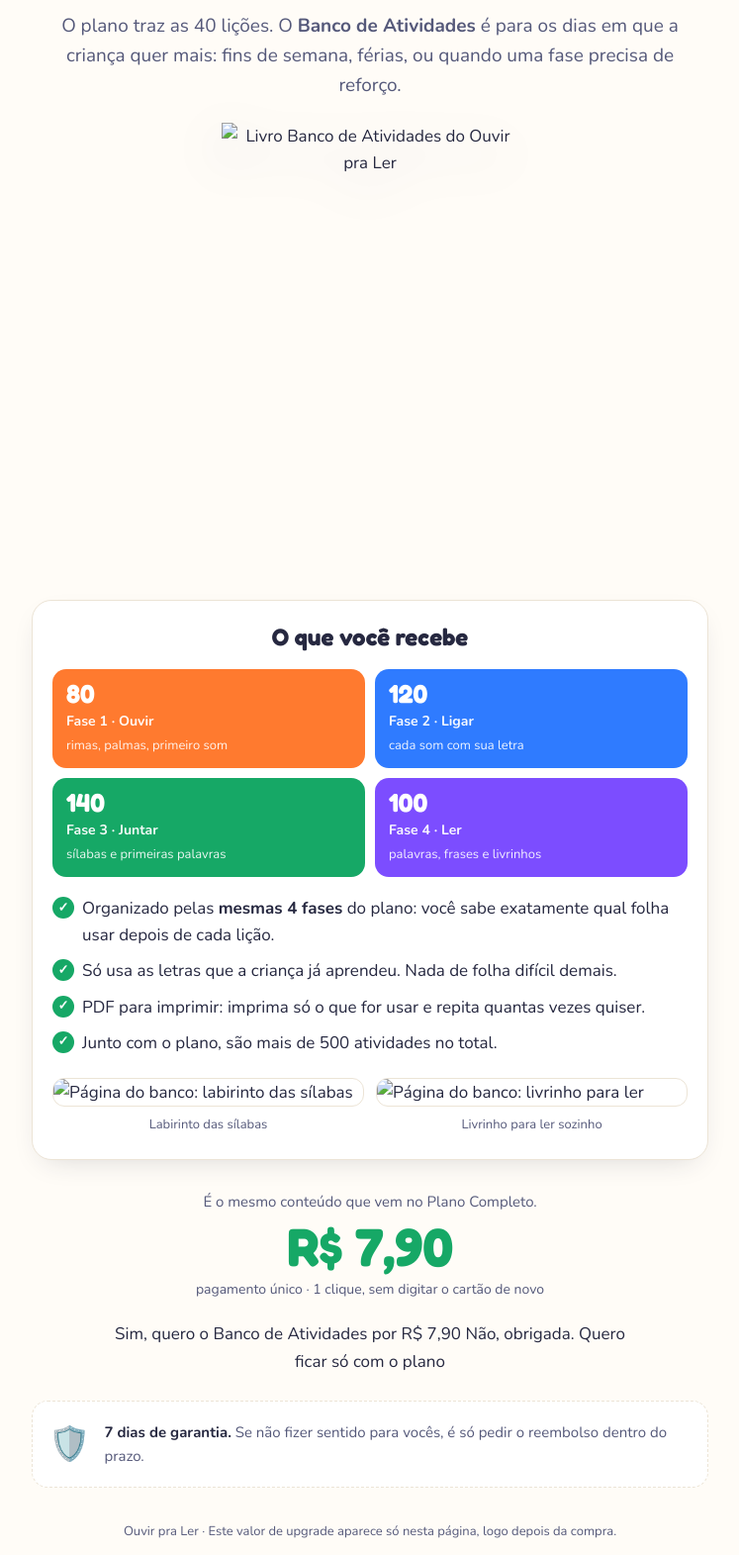
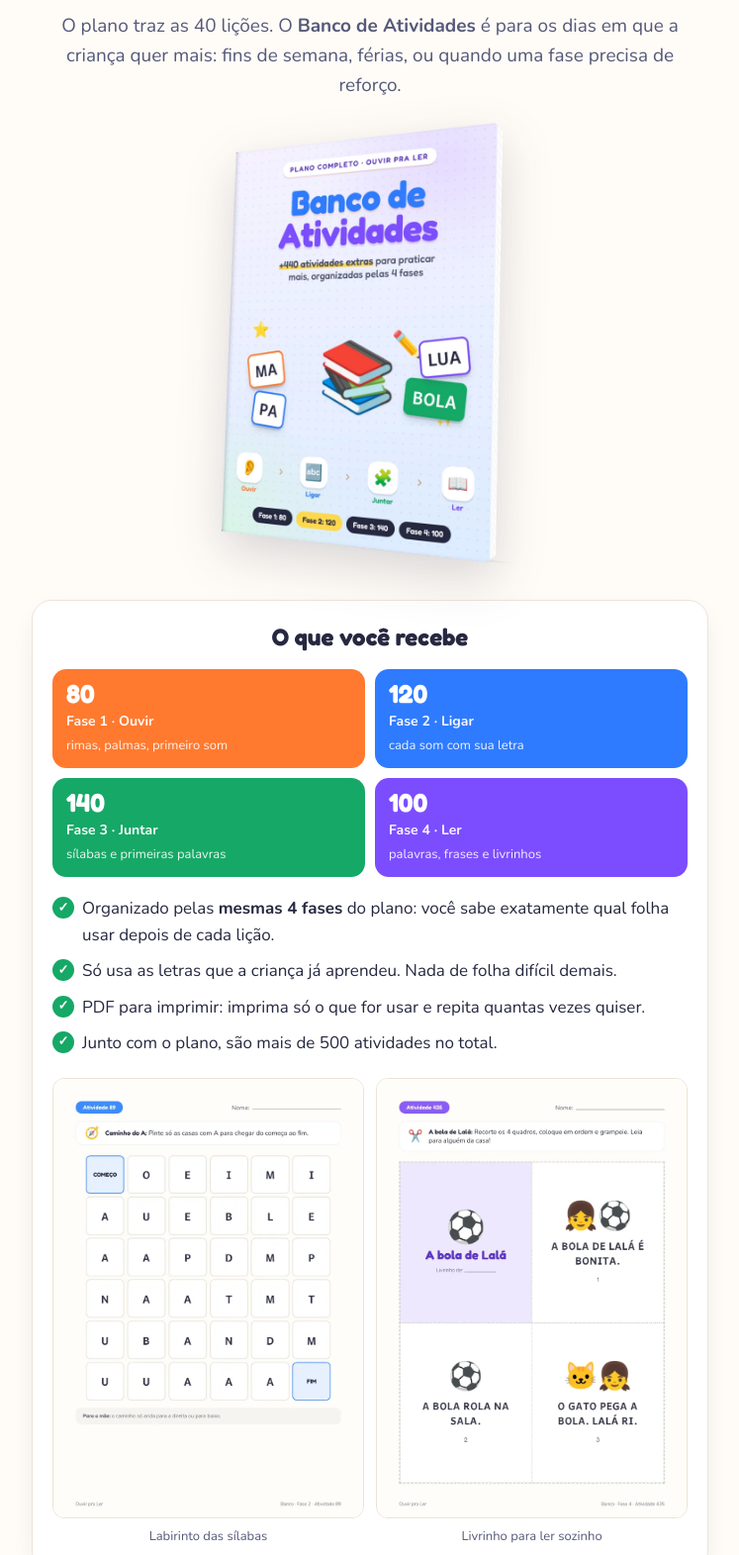
Before and after one commit to ivomanoel788-star/ouvirpraler, a plain HTML site: page oferta.html in a window 1280 px wide. Shown: the part 268-1839 px from the top of the page at 99% size, without its empty margins (266-1013 px from the left). Drawn offline with nearby package versions, Linux system fonts and the light colour scheme.

Commit message:
Update image sources in oferta.html

```diff
--- a/oferta.html
+++ b/oferta.html
@@ -80,7 +80,7 @@ footer{text-align:center;font-size:13px;color:var(--ink-2);padding:34px 18px 40p
     <div class="eyebrow">Antes de acessar · só para quem acabou de comprar</div>
     <h1>Quer <span class="mark">+440 atividades</span> para praticar cada fase?</h1>
     <p class="lead">O plano traz as 40 lições. O <b>Banco de Atividades</b> é para os dias em que a criança quer mais: fins de semana, férias, ou quando uma fase precisa de reforço.</p>
-    <img class="mock" src="img/mockup-banco.webp" alt="Livro Banco de Atividades do Ouvir pra Ler" width="672" height="1000">
+    <img class="mock" src="mockup-banco.webp" alt="Livro Banco de Atividades do Ouvir pra Ler" width="672" height="1000">
   </section>
 
   <section class="card">
@@ -98,8 +98,8 @@ footer{text-align:center;font-size:13px;color:var(--ink-2);padding:34px 18px 40p
       <li>Junto com o plano, são mais de 500 atividades no total.</li>
     </ul>
     <div class="shots">
-      <div><img src="img/banco-labirinto.webp" alt="Página do banco: labirinto das sílabas" loading="lazy"><p class="cap">Labirinto das sílabas</p></div>
-      <div><img src="img/banco-livrinho.webp" alt="Página do banco: livrinho para ler" loading="lazy"><p class="cap">Livrinho para ler sozinho</p></div>
+      <div><img src="banco-labirinto.webp" alt="Página do banco: labirinto das sílabas" loading="lazy"><p class="cap">Labirinto das sílabas</p></div>
+      <div><img src="banco-livrinho.webp" alt="Página do banco: livrinho para ler" loading="lazy"><p class="cap">Livrinho para ler sozinho</p></div>
     </div>
   </section>
 
```
